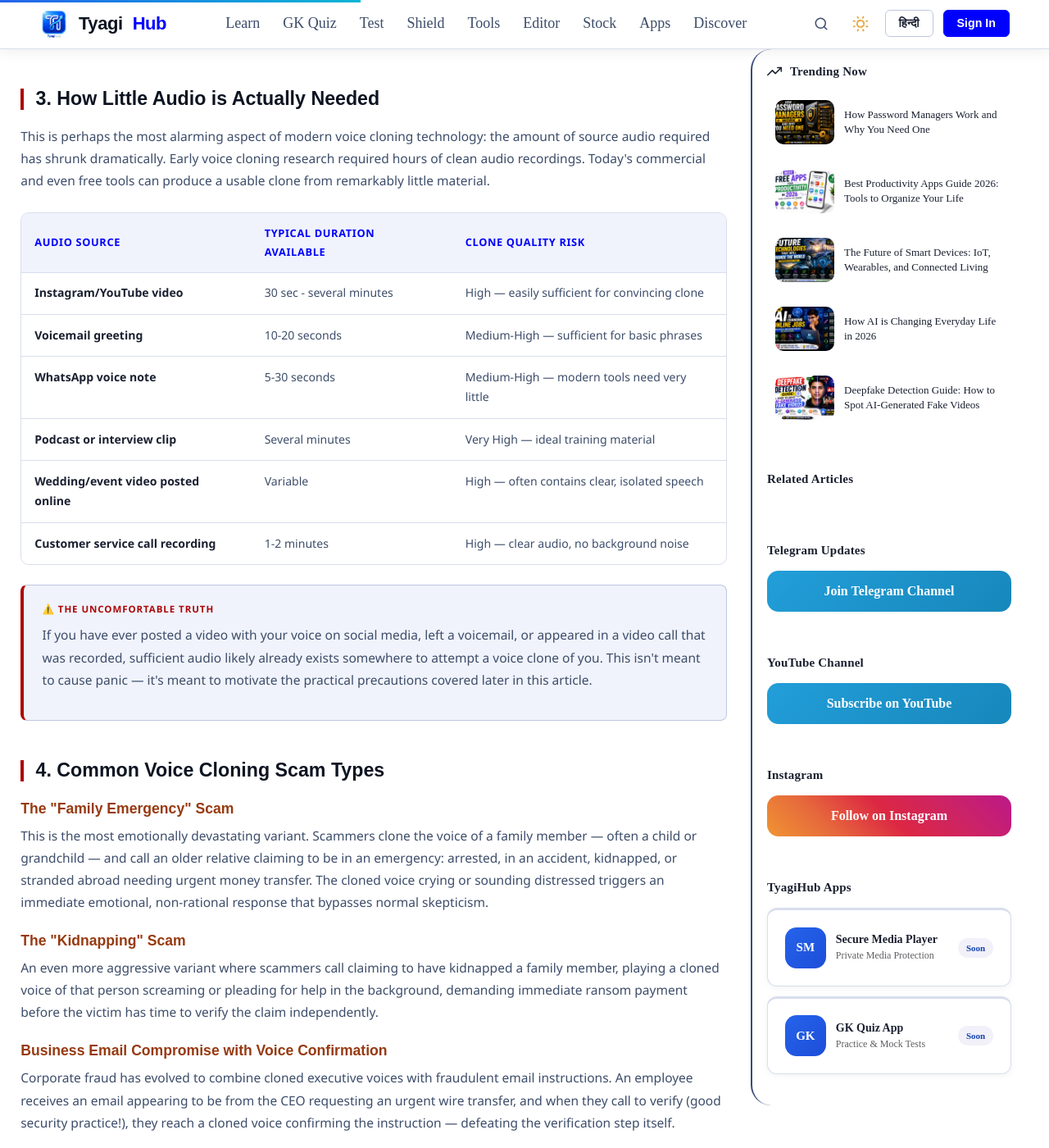
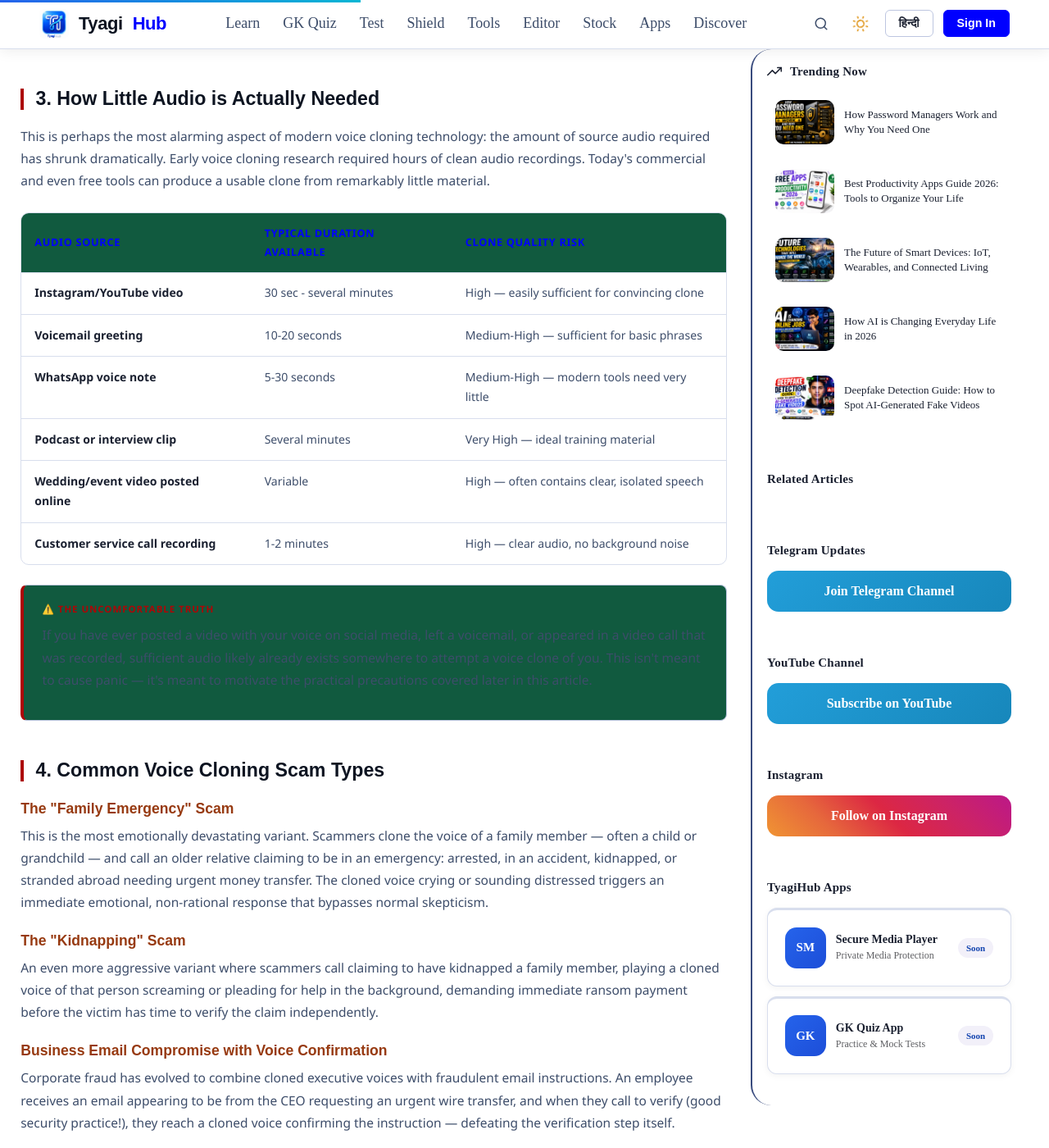
Before and after one commit to HimanshuTyagiJi/TyagiHub, a Jekyll site: the page built from _posts/2026-06-08-ai-voice-cloning-risks.html, in a window 1280 px wide and 1400 px high, scrolled down 2644 px. Shown: the whole window at 82% size. Built offline with Jekyll 4.4.1, drawn with Linux system fonts in a browser that asks for light colours.

Commit message:
Update shield-discover.css

```diff
--- a/assets/css/shield-discover.css
+++ b/assets/css/shield-discover.css
@@ -41,7 +41,7 @@
 /* ============================================================ */
 
 :root{--clr-bg:#0a0c10;--clr-bg-2:#0f1219;--clr-bg-3:#161b27;--clr-surface:#1a2030;--clr-surface-2:#212840;--clr-border:#2a3348;--clr-border-2:#3a4560;--clr-accent:#f5a623;--clr-accent-2:#ff7c3a;--clr-accent-glow:rgba(245,166,35,0.18);--clr-learn:#3ecfcf;--clr-editor:#a78bfa;--clr-tools:#f5a623;--clr-stock:#34d399;--clr-apps:#0555B8;--clr-shield:#AC0707;--clr-blog:#fb923c;--clr-text:#e8eaf0;--clr-text-2:#a0a8bc;--clr-text-3:#606880;--clr-heading:#f0f2f8}
-[data-theme="light"]{--clr-bg:#ffffff;--clr-bg-2:#edf0f7;--clr-bg-3:#394B7E;--clr-surface:#ffffff;--clr-surface-2:#f0f3fb;--clr-border:#d8deed;--clr-border-2:#bdc6e0;--clr-text:#1a2030;--clr-text-2:#3d4d6a;--clr-text-3:#4B546D;--clr-heading:#0d1421;--clr-accent:#0000FF;--clr-accent-2:#973A11;--clr-accent-glow:rgba(224,152,32,0.15)}
+[data-theme="light"]{--clr-bg:#ffffff;--clr-bg-2:#edf0f7;--clr-bg-3:#394B7E;--clr-surface:#ffffff;--clr-surface-2:#115A3F;--clr-border:#d8deed;--clr-border-2:#bdc6e0;--clr-text:#1a2030;--clr-text-2:#3d4d6a;--clr-text-3:#4B546D;--clr-heading:#0d1421;--clr-accent:#0000FF;--clr-accent-2:#973A11;--clr-accent-glow:rgba(224,152,32,0.15)}
 .post-wrap{font-family:'Segoe UI',system-ui,sans-serif;color:var(--clr-text);background:var(--clr-bg);line-height:1.75;max-width:900px;margin:0 auto;padding:2rem 1.2rem 4rem}
 /* HERO */
 .post-hero{position:relative;border-radius:16px;overflow:hidden;background:var(--clr-surface);border:1px solid var(--clr-border);text-align:center}
@@ -106,7 +106,7 @@
 /* ============================================================ */
 
 :root{--clr-bg:#0a0c10;--clr-bg-2:#0f1219;--clr-bg-3:#161b27;--clr-surface:#1a2030;--clr-surface-2:#212840;--clr-border:#2a3348;--clr-border-2:#3a4560;--clr-accent:#f5a623;--clr-accent-2:#ff7c3a;--clr-accent-glow:rgba(245,166,35,0.18);--clr-learn:#3ecfcf;--clr-editor:#a78bfa;--clr-tools:#f5a623;--clr-stock:#34d399;--clr-apps:#0555B8;--clr-shield:#AC0707;--clr-blog:#fb923c;--clr-text:#e8eaf0;--clr-text-2:#a0a8bc;--clr-text-3:#606880;--clr-heading:#f0f2f8}
-[data-theme="light"]{--clr-bg:#ffffff;--clr-bg-2:#edf0f7;--clr-bg-3:#394B7E;--clr-surface:#ffffff;--clr-surface-2:#f0f3fb;--clr-border:#d8deed;--clr-border-2:#bdc6e0;--clr-text:#1a2030;--clr-text-2:#3d4d6a;--clr-text-3:#4B546D;--clr-heading:#0d1421;--clr-accent:#0000FF;--clr-accent-2:#973A11;--clr-accent-glow:rgba(224,152,32,0.15)}
+[data-theme="light"]{--clr-bg:#ffffff;--clr-bg-2:#edf0f7;--clr-bg-3:#394B7E;--clr-surface:#ffffff;--clr-surface-2:#115A3F;--clr-border:#d8deed;--clr-border-2:#bdc6e0;--clr-text:#1a2030;--clr-text-2:#3d4d6a;--clr-text-3:#4B546D;--clr-heading:#0d1421;--clr-accent:#0000FF;--clr-accent-2:#973A11;--clr-accent-glow:rgba(224,152,32,0.15)}
 .post-wrap{font-family:'Segoe UI',system-ui,sans-serif;color:var(--clr-text);background:var(--clr-bg);line-height:1.75;max-width:900px;margin:0 auto;padding:2rem 1.2rem 4rem}
 .post-hero{position:relative;border-radius:16px;overflow:hidden;background:var(--clr-surface);border:1px solid var(--clr-border);padding:3rem 2rem 2rem;margin-bottom:3rem;text-align:center}
 .post-hero svg.hero-bg{position:absolute;inset:0;width:100%;height:100%;opacity:.18;pointer-events:none}
@@ -165,7 +165,7 @@
 /* ============================================================ */
 
 :root{--clr-bg:#0a0c10;--clr-bg-2:#0f1219;--clr-bg-3:#161b27;--clr-surface:#1a2030;--clr-surface-2:#212840;--clr-border:#2a3348;--clr-border-2:#3a4560;--clr-accent:#f5a623;--clr-accent-2:#ff7c3a;--clr-accent-glow:rgba(245,166,35,0.18);--clr-stock:#34d399;--clr-apps:#0555B8;--clr-shield:#AC0707;--clr-text:#e8eaf0;--clr-text-2:#a0a8bc;--clr-text-3:#606880;--clr-heading:#f0f2f8}
-[data-theme="light"]{--clr-bg:#fff;--clr-bg-2:#edf0f7;--clr-bg-3:#394B7E;--clr-surface:#fff;--clr-surface-2:#f0f3fb;--clr-border:#d8deed;--clr-border-2:#bdc6e0;--clr-text:#1a2030;--clr-text-2:#3d4d6a;--clr-text-3:#4B546D;--clr-heading:#0d1421;--clr-accent:#0000FF;--clr-accent-2:#973A11}
+[data-theme="light"]{--clr-bg:#fff;--clr-bg-2:#edf0f7;--clr-bg-3:#394B7E;--clr-surface:#fff;--clr-surface-2:#115A3F;--clr-border:#d8deed;--clr-border-2:#bdc6e0;--clr-text:#1a2030;--clr-text-2:#3d4d6a;--clr-text-3:#4B546D;--clr-heading:#0d1421;--clr-accent:#0000FF;--clr-accent-2:#973A11}
 .post-wrap{font-family:'Segoe UI',system-ui,sans-serif;color:var(--clr-text);background:var(--clr-bg);line-height:1.75;max-width:900px;margin:0 auto;padding:2rem 1.2rem 4rem}
 .post-hero{position:relative;border-radius:16px;overflow:hidden;background:var(--clr-surface);border:1px solid var(--clr-border);padding:3rem 2rem 2rem;margin-bottom:3rem;text-align:center}
 .post-hero svg.hero-bg{position:absolute;inset:0;width:100%;height:100%;opacity:.18;pointer-events:none}
@@ -219,7 +219,7 @@
 /* ============================================================ */
 
 :root{--clr-bg:#0a0c10;--clr-bg-2:#0f1219;--clr-bg-3:#161b27;--clr-surface:#1a2030;--clr-surface-2:#212840;--clr-border:#2a3348;--clr-border-2:#3a4560;--clr-accent:#f5a623;--clr-accent-2:#ff7c3a;--clr-learn:#3ecfcf;--clr-apps:#0555B8;--clr-shield:#AC0707;--clr-stock:#34d399;--clr-text:#e8eaf0;--clr-text-2:#a0a8bc;--clr-text-3:#606880;--clr-heading:#f0f2f8}
-[data-theme="light"]{--clr-bg:#fff;--clr-bg-2:#edf0f7;--clr-bg-3:#394B7E;--clr-surface:#fff;--clr-surface-2:#f0f3fb;--clr-border:#d8deed;--clr-border-2:#bdc6e0;--clr-text:#1a2030;--clr-text-2:#3d4d6a;--clr-text-3:#4B546D;--clr-heading:#0d1421;--clr-accent:#0000FF;--clr-accent-2:#973A11}
+[data-theme="light"]{--clr-bg:#fff;--clr-bg-2:#edf0f7;--clr-bg-3:#394B7E;--clr-surface:#fff;--clr-surface-2:#115A3F;--clr-border:#d8deed;--clr-border-2:#bdc6e0;--clr-text:#1a2030;--clr-text-2:#3d4d6a;--clr-text-3:#4B546D;--clr-heading:#0d1421;--clr-accent:#0000FF;--clr-accent-2:#973A11}
 .post-wrap{font-family:'Segoe UI',system-ui,sans-serif;color:var(--clr-text);background:var(--clr-bg);line-height:1.75;max-width:900px;margin:0 auto;padding:2rem 1.2rem 4rem}
 .post-hero{position:relative;border-radius:16px;overflow:hidden;background:var(--clr-surface);border:1px solid var(--clr-border);padding:3rem 2rem 2rem;margin-bottom:3rem;text-align:center}
 .post-hero svg.hero-bg{position:absolute;inset:0;width:100%;height:100%;opacity:.2;pointer-events:none}
@@ -270,7 +270,7 @@
 /* ============================================================ */
 
 :root{--clr-bg:#0a0c10;--clr-bg-2:#0f1219;--clr-bg-3:#161b27;--clr-surface:#1a2030;--clr-surface-2:#212840;--clr-border:#2a3348;--clr-border-2:#3a4560;--clr-accent:#f5a623;--clr-accent-2:#ff7c3a;--clr-learn:#3ecfcf;--clr-apps:#0555B8;--clr-stock:#34d399;--clr-shield:#AC0707;--clr-text:#e8eaf0;--clr-text-2:#a0a8bc;--clr-text-3:#606880;--clr-heading:#f0f2f8}
-[data-theme="light"]{--clr-bg:#fff;--clr-bg-2:#edf0f7;--clr-bg-3:#394B7E;--clr-surface:#fff;--clr-surface-2:#f0f3fb;--clr-border:#d8deed;--clr-border-2:#bdc6e0;--clr-text:#1a2030;--clr-text-2:#3d4d6a;--clr-text-3:#4B546D;--clr-heading:#0d1421;--clr-accent:#0000FF;--clr-accent-2:#973A11}
+[data-theme="light"]{--clr-bg:#fff;--clr-bg-2:#edf0f7;--clr-bg-3:#394B7E;--clr-surface:#fff;--clr-surface-2:#115A3F;--clr-border:#d8deed;--clr-border-2:#bdc6e0;--clr-text:#1a2030;--clr-text-2:#3d4d6a;--clr-text-3:#4B546D;--clr-heading:#0d1421;--clr-accent:#0000FF;--clr-accent-2:#973A11}
 .post-wrap{font-family:'Segoe UI',system-ui,sans-serif;color:var(--clr-text);background:var(--clr-bg);line-height:1.75;max-width:900px;margin:0 auto;padding:2rem 1.2rem 4rem}
 .post-hero{position:relative;border-radius:16px;overflow:hidden;background:var(--clr-surface);border:1px solid var(--clr-border);padding:3rem 2rem 2rem;margin-bottom:3rem;text-align:center}
 .post-hero svg.hero-bg{position:absolute;inset:0;width:100%;height:100%;opacity:.18;pointer-events:none}
@@ -315,7 +315,7 @@
 /* ============================================================ */
 
 :root{--clr-bg:#0a0c10;--clr-bg-2:#0f1219;--clr-bg-3:#161b27;--clr-surface:#1a2030;--clr-surface-2:#212840;--clr-border:#2a3348;--clr-border-2:#3a4560;--clr-accent:#f5a623;--clr-accent-2:#ff7c3a;--clr-learn:#3ecfcf;--clr-apps:#0555B8;--clr-stock:#34d399;--clr-shield:#AC0707;--clr-text:#e8eaf0;--clr-text-2:#a0a8bc;--clr-text-3:#606880;--clr-heading:#f0f2f8}
-[data-theme="light"]{--clr-bg:#fff;--clr-bg-2:#edf0f7;--clr-bg-3:#394B7E;--clr-surface:#fff;--clr-surface-2:#f0f3fb;--clr-border:#d8deed;--clr-border-2:#bdc6e0;--clr-text:#1a2030;--clr-text-2:#3d4d6a;--clr-text-3:#4B546D;--clr-heading:#0d1421;--clr-accent:#0000FF;--clr-accent-2:#973A11}
+[data-theme="light"]{--clr-bg:#fff;--clr-bg-2:#edf0f7;--clr-bg-3:#394B7E;--clr-surface:#fff;--clr-surface-2:#115A3F;--clr-border:#d8deed;--clr-border-2:#bdc6e0;--clr-text:#1a2030;--clr-text-2:#3d4d6a;--clr-text-3:#4B546D;--clr-heading:#0d1421;--clr-accent:#0000FF;--clr-accent-2:#973A11}
 .post-wrap{font-family:'Segoe UI',system-ui,sans-serif;color:var(--clr-text);background:var(--clr-bg);line-height:1.75;max-width:900px;margin:0 auto;padding:2rem 1.2rem 4rem}
 .post-hero{position:relative;border-radius:16px;overflow:hidden;background:var(--clr-surface);border:1px solid var(--clr-border);padding:3rem 2rem 2rem;margin-bottom:3rem;text-align:center}
 .post-hero svg.hero-bg{position:absolute;inset:0;width:100%;height:100%;opacity:.18;pointer-events:none}
@@ -360,7 +360,7 @@
 /* ============================================================ */
 
 :root{--clr-bg:#0a0c10;--clr-bg-2:#0f1219;--clr-bg-3:#161b27;--clr-surface:#1a2030;--clr-surface-2:#212840;--clr-border:#2a3348;--clr-border-2:#3a4560;--clr-accent:#f5a623;--clr-accent-2:#ff7c3a;--clr-apps:#0555B8;--clr-stock:#34d399;--clr-shield:#AC0707;--clr-text:#e8eaf0;--clr-text-2:#a0a8bc;--clr-text-3:#606880;--clr-heading:#f0f2f8}
-[data-theme="light"]{--clr-bg:#fff;--clr-bg-2:#edf0f7;--clr-bg-3:#394B7E;--clr-surface:#fff;--clr-surface-2:#f0f3fb;--clr-border:#d8deed;--clr-border-2:#bdc6e0;--clr-text:#1a2030;--clr-text-2:#3d4d6a;--clr-text-3:#4B546D;--clr-heading:#0d1421;--clr-accent:#0000FF;--clr-accent-2:#973A11}
+[data-theme="light"]{--clr-bg:#fff;--clr-bg-2:#edf0f7;--clr-bg-3:#394B7E;--clr-surface:#fff;--clr-surface-2:#115A3F;--clr-border:#d8deed;--clr-border-2:#bdc6e0;--clr-text:#1a2030;--clr-text-2:#3d4d6a;--clr-text-3:#4B546D;--clr-heading:#0d1421;--clr-accent:#0000FF;--clr-accent-2:#973A11}
 .post-wrap{font-family:'Segoe UI',system-ui,sans-serif;color:var(--clr-text);background:var(--clr-bg);line-height:1.75;max-width:900px;margin:0 auto;padding:2rem 1.2rem 4rem}
 .post-hero{position:relative;border-radius:16px;overflow:hidden;background:var(--clr-surface);border:1px solid var(--clr-border);padding:3rem 2rem 2rem;margin-bottom:3rem;text-align:center}
 .post-hero svg.hero-bg{position:absolute;inset:0;width:100%;height:100%;opacity:.18;pointer-events:none}
@@ -405,7 +405,7 @@
 /* ============================================================ */
 
 :root{--clr-bg:#0a0c10;--clr-bg-2:#0f1219;--clr-bg-3:#161b27;--clr-surface:#1a2030;--clr-surface-2:#212840;--clr-border:#2a3348;--clr-border-2:#3a4560;--clr-accent:#f5a623;--clr-accent-2:#ff7c3a;--clr-apps:#0555B8;--clr-stock:#34d399;--clr-shield:#AC0707;--clr-text:#e8eaf0;--clr-text-2:#a0a8bc;--clr-text-3:#606880;--clr-heading:#f0f2f8}
-[data-theme="light"]{--clr-bg:#fff;--clr-bg-2:#edf0f7;--clr-bg-3:#394B7E;--clr-surface:#fff;--clr-surface-2:#f0f3fb;--clr-border:#d8deed;--clr-border-2:#bdc6e0;--clr-text:#1a2030;--clr-text-2:#3d4d6a;--clr-text-3:#4B546D;--clr-heading:#0d1421;--clr-accent:#0000FF;--clr-accent-2:#973A11}
+[data-theme="light"]{--clr-bg:#fff;--clr-bg-2:#edf0f7;--clr-bg-3:#394B7E;--clr-surface:#fff;--clr-surface-2:#115A3F;--clr-border:#d8deed;--clr-border-2:#bdc6e0;--clr-text:#1a2030;--clr-text-2:#3d4d6a;--clr-text-3:#4B546D;--clr-heading:#0d1421;--clr-accent:#0000FF;--clr-accent-2:#973A11}
 .post-wrap{font-family:'Segoe UI',system-ui,sans-serif;color:var(--clr-text);background:var(--clr-bg);line-height:1.75;max-width:900px;margin:0 auto;padding:2rem 1.2rem 4rem}
 .post-hero{position:relative;border-radius:16px;overflow:hidden;background:var(--clr-surface);border:1px solid var(--clr-border);padding:3rem 2rem 2rem;margin-bottom:3rem;text-align:center}
 .post-hero svg.hero-bg{position:absolute;inset:0;width:100%;height:100%;opacity:.18;pointer-events:none}
@@ -448,7 +448,7 @@
 /* ============================================================ */
 
 :root{--clr-bg:#0a0c10;--clr-bg-2:#0f1219;--clr-bg-3:#161b27;--clr-surface:#1a2030;--clr-surface-2:#212840;--clr-border:#2a3348;--clr-border-2:#3a4560;--clr-accent:#f5a623;--clr-accent-2:#ff7c3a;--clr-apps:#0555B8;--clr-stock:#34d399;--clr-shield:#AC0707;--clr-text:#e8eaf0;--clr-text-2:#a0a8bc;--clr-text-3:#606880;--clr-heading:#f0f2f8}
-[data-theme="light"]{--clr-bg:#fff;--clr-bg-2:#edf0f7;--clr-bg-3:#394B7E;--clr-surface:#fff;--clr-surface-2:#f0f3fb;--clr-border:#d8deed;--clr-border-2:#bdc6e0;--clr-text:#1a2030;--clr-text-2:#3d4d6a;--clr-text-3:#4B546D;--clr-heading:#0d1421;--clr-accent:#0000FF;--clr-accent-2:#973A11}
+[data-theme="light"]{--clr-bg:#fff;--clr-bg-2:#edf0f7;--clr-bg-3:#394B7E;--clr-surface:#fff;--clr-surface-2:#115A3F;--clr-border:#d8deed;--clr-border-2:#bdc6e0;--clr-text:#1a2030;--clr-text-2:#3d4d6a;--clr-text-3:#4B546D;--clr-heading:#0d1421;--clr-accent:#0000FF;--clr-accent-2:#973A11}
 .post-wrap{font-family:'Segoe UI',system-ui,sans-serif;color:var(--clr-text);background:var(--clr-bg);line-height:1.75;max-width:900px;margin:0 auto;padding:2rem 1.2rem 4rem}
 .post-hero{position:relative;border-radius:16px;overflow:hidden;background:var(--clr-surface);border:1px solid var(--clr-border);padding:3rem 2rem 2rem;margin-bottom:3rem;text-align:center}
 .post-hero svg.hero-bg{position:absolute;inset:0;width:100%;height:100%;opacity:.18;pointer-events:none}
@@ -494,7 +494,7 @@
 /* ============================================================ */
 
 :root{--clr-bg:#0a0c10;--clr-bg-2:#0f1219;--clr-bg-3:#161b27;--clr-surface:#1a2030;--clr-surface-2:#212840;--clr-border:#2a3348;--clr-border-2:#3a4560;--clr-accent:#f5a623;--clr-accent-2:#ff7c3a;--clr-editor:#a78bfa;--clr-shield:#AC0707;--clr-stock:#34d399;--clr-text:#e8eaf0;--clr-text-2:#a0a8bc;--clr-text-3:#606880;--clr-heading:#f0f2f8}
-[data-theme="light"]{--clr-bg:#fff;--clr-bg-2:#edf0f7;--clr-bg-3:#394B7E;--clr-surface:#fff;--clr-surface-2:#f0f3fb;--clr-border:#d8deed;--clr-border-2:#bdc6e0;--clr-text:#1a2030;--clr-text-2:#3d4d6a;--clr-text-3:#4B546D;--clr-heading:#0d1421;--clr-accent:#0000FF;--clr-accent-2:#973A11}
+[data-theme="light"]{--clr-bg:#fff;--clr-bg-2:#edf0f7;--clr-bg-3:#394B7E;--clr-surface:#fff;--clr-surface-2:#115A3F;--clr-border:#d8deed;--clr-border-2:#bdc6e0;--clr-text:#1a2030;--clr-text-2:#3d4d6a;--clr-text-3:#4B546D;--clr-heading:#0d1421;--clr-accent:#0000FF;--clr-accent-2:#973A11}
 .post-wrap{font-family:'Segoe UI',system-ui,sans-serif;color:var(--clr-text);background:var(--clr-bg);line-height:1.75;max-width:900px;margin:0 auto;padding:2rem 1.2rem 4rem}
 .post-hero{position:relative;border-radius:16px;overflow:hidden;background:var(--clr-surface);border:1px solid var(--clr-border);padding:3rem 2rem 2rem;margin-bottom:3rem;text-align:center}
 .post-hero svg.hero-bg{position:absolute;inset:0;width:100%;height:100%;opacity:.18;pointer-events:none}
@@ -543,7 +543,7 @@
 /* ============================================================ */
 
 :root{--clr-bg:#0a0c10;--clr-bg-2:#0f1219;--clr-bg-3:#161b27;--clr-surface:#1a2030;--clr-surface-2:#212840;--clr-border:#2a3348;--clr-border-2:#3a4560;--clr-accent:#f5a623;--clr-accent-2:#ff7c3a;--clr-editor:#a78bfa;--clr-learn:#3ecfcf;--clr-stock:#34d399;--clr-text:#e8eaf0;--clr-text-2:#a0a8bc;--clr-text-3:#606880;--clr-heading:#f0f2f8}
-[data-theme="light"]{--clr-bg:#fff;--clr-bg-2:#edf0f7;--clr-bg-3:#394B7E;--clr-surface:#fff;--clr-surface-2:#f0f3fb;--clr-border:#d8deed;--clr-border-2:#bdc6e0;--clr-text:#1a2030;--clr-text-2:#3d4d6a;--clr-text-3:#4B546D;--clr-heading:#0d1421;--clr-accent:#0000FF;--clr-accent-2:#973A11}
+[data-theme="light"]{--clr-bg:#fff;--clr-bg-2:#edf0f7;--clr-bg-3:#394B7E;--clr-surface:#fff;--clr-surface-2:#115A3F;--clr-border:#d8deed;--clr-border-2:#bdc6e0;--clr-text:#1a2030;--clr-text-2:#3d4d6a;--clr-text-3:#4B546D;--clr-heading:#0d1421;--clr-accent:#0000FF;--clr-accent-2:#973A11}
 .post-wrap{font-family:'Segoe UI',system-ui,sans-serif;color:var(--clr-text);background:var(--clr-bg);line-height:1.75;max-width:900px;margin:0 auto;padding:2rem 1.2rem 4rem}
 .post-hero{position:relative;border-radius:16px;overflow:hidden;background:var(--clr-surface);border:1px solid var(--clr-border);padding:3rem 2rem 2rem;margin-bottom:3rem;text-align:center}
 .post-hero svg.hero-bg{position:absolute;inset:0;width:100%;height:100%;opacity:.18;pointer-events:none}
@@ -586,7 +586,7 @@
 /* ============================================================ */
 
 :root{--clr-bg:#0a0c10;--clr-bg-2:#0f1219;--clr-bg-3:#161b27;--clr-surface:#1a2030;--clr-surface-2:#212840;--clr-border:#2a3348;--clr-border-2:#3a4560;--clr-accent:#f5a623;--clr-accent-2:#ff7c3a;--clr-editor:#a78bfa;--clr-shield:#AC0707;--clr-stock:#34d399;--clr-text:#e8eaf0;--clr-text-2:#a0a8bc;--clr-text-3:#606880;--clr-heading:#f0f2f8}
-[data-theme="light"]{--clr-bg:#fff;--clr-bg-2:#edf0f7;--clr-bg-3:#394B7E;--clr-surface:#fff;--clr-surface-2:#f0f3fb;--clr-border:#d8deed;--clr-border-2:#bdc6e0;--clr-text:#1a2030;--clr-text-2:#3d4d6a;--clr-text-3:#4B546D;--clr-heading:#0d1421;--clr-accent:#0000FF;--clr-accent-2:#973A11}
+[data-theme="light"]{--clr-bg:#fff;--clr-bg-2:#edf0f7;--clr-bg-3:#394B7E;--clr-surface:#fff;--clr-surface-2:#115A3F;--clr-border:#d8deed;--clr-border-2:#bdc6e0;--clr-text:#1a2030;--clr-text-2:#3d4d6a;--clr-text-3:#4B546D;--clr-heading:#0d1421;--clr-accent:#0000FF;--clr-accent-2:#973A11}
 .post-wrap{font-family:'Segoe UI',system-ui,sans-serif;color:var(--clr-text);background:var(--clr-bg);line-height:1.75;max-width:900px;margin:0 auto;padding:2rem 1.2rem 4rem}
 .post-hero{position:relative;border-radius:16px;overflow:hidden;background:var(--clr-surface);border:1px solid var(--clr-border);padding:3rem 2rem 2rem;margin-bottom:3rem;text-align:center}
 .post-hero svg.hero-bg{position:absolute;inset:0;width:100%;height:100%;opacity:.18;pointer-events:none}
```
